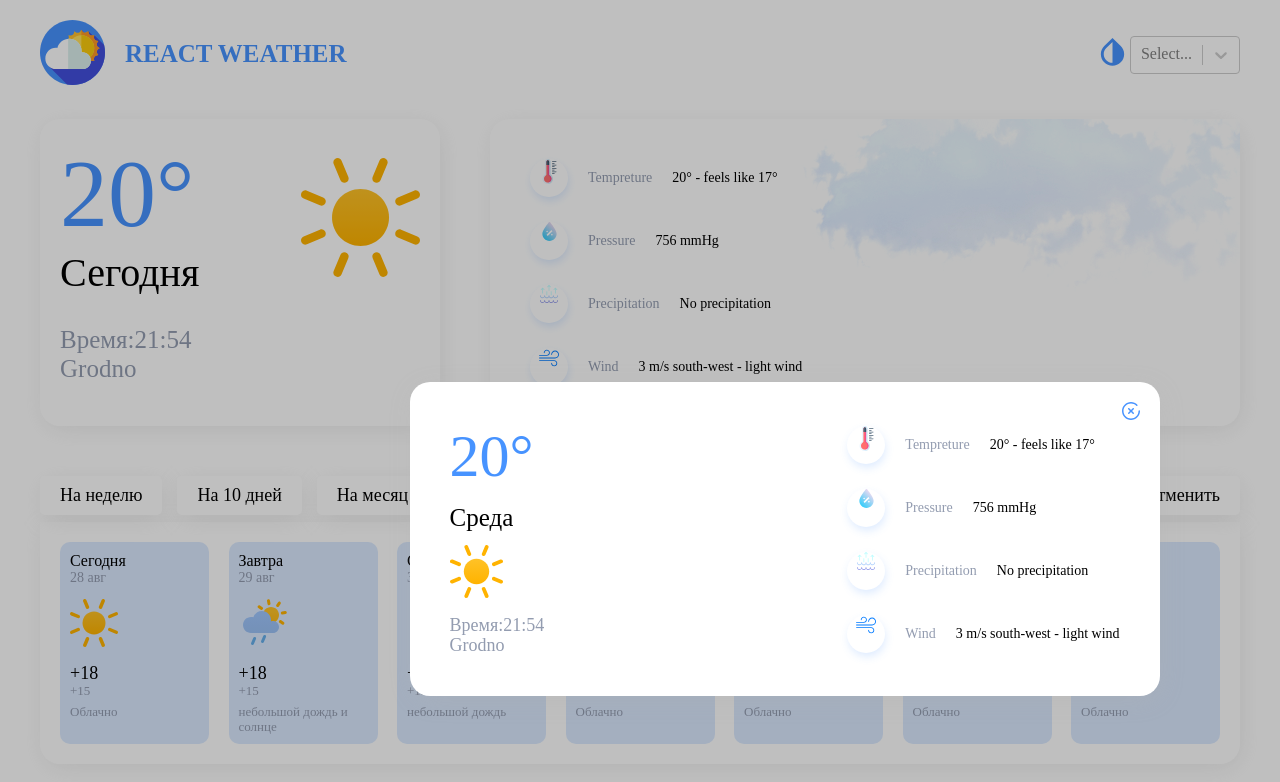
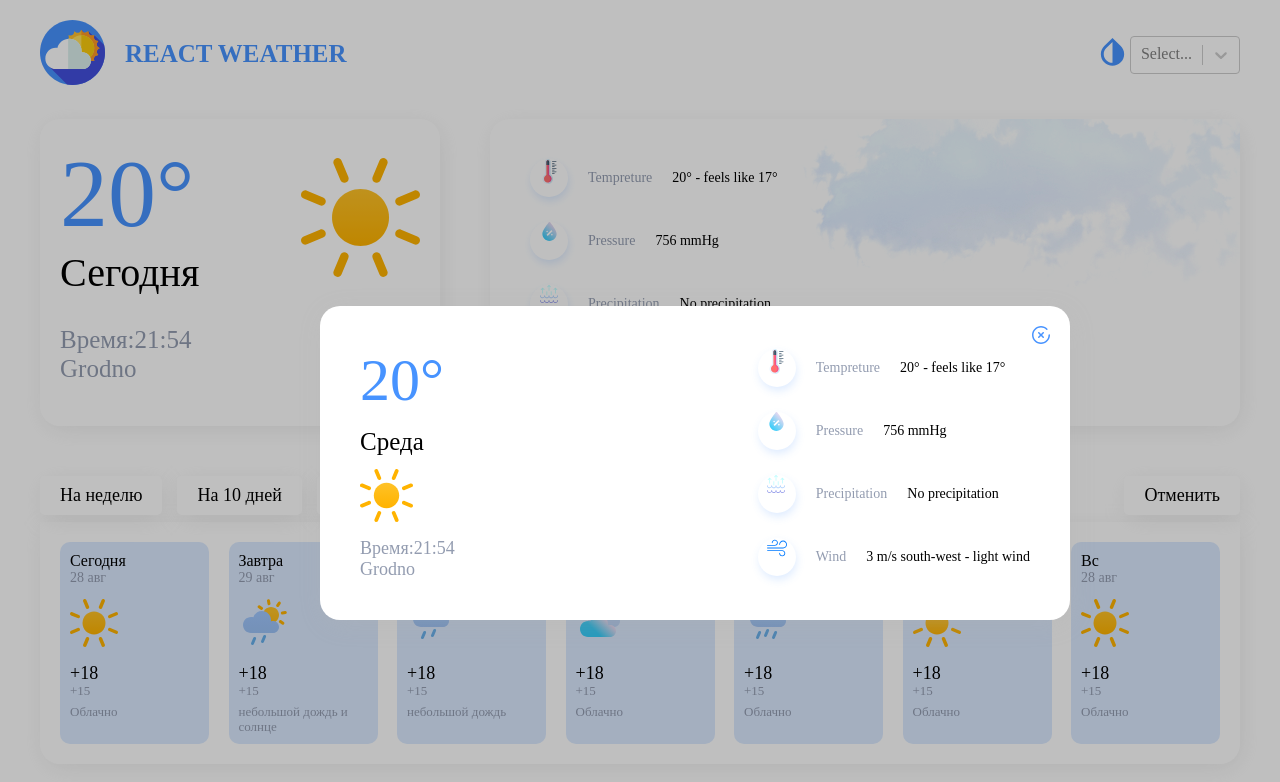
Before and after one commit to feelpainbitc/React-weather, a React (Create React App) app: page / in a window 1280 px wide. Shown: the top 782 px of the page. Built offline with nearby package versions, Linux system fonts and the light colour scheme; a web font is replaced by a local one.

Commit message:
little editings

```diff
--- a/src/shared/Header.module.scss
+++ b/src/shared/Header.module.scss
@@ -3,6 +3,7 @@
     justify-content: space-between;
     width: 100%;
     margin-bottom: 30px;
+    font-family: 'Montserrat' sans-serif;
 }
 .wrapper{
     display: flex;
--- a/src/shared/Popup/Popup.module.scss
+++ b/src/shared/Popup/Popup.module.scss
@@ -3,8 +3,8 @@
 
 .popup{
     position: absolute;
-    top: 50%;
-    left: 32%;
+    top: 40%;
+    left: 25%;
     z-index: 1001;
     display: flex;
     align-items: center;
```
